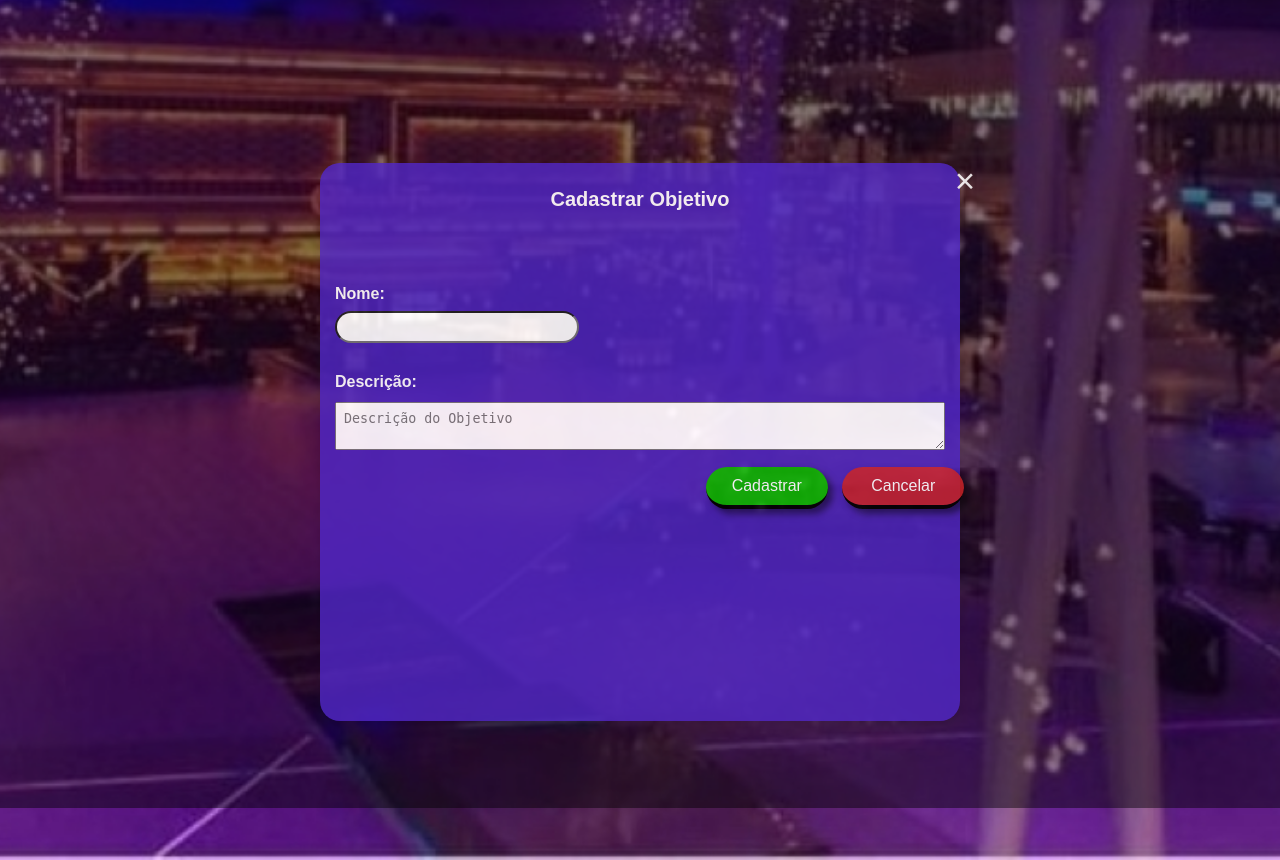
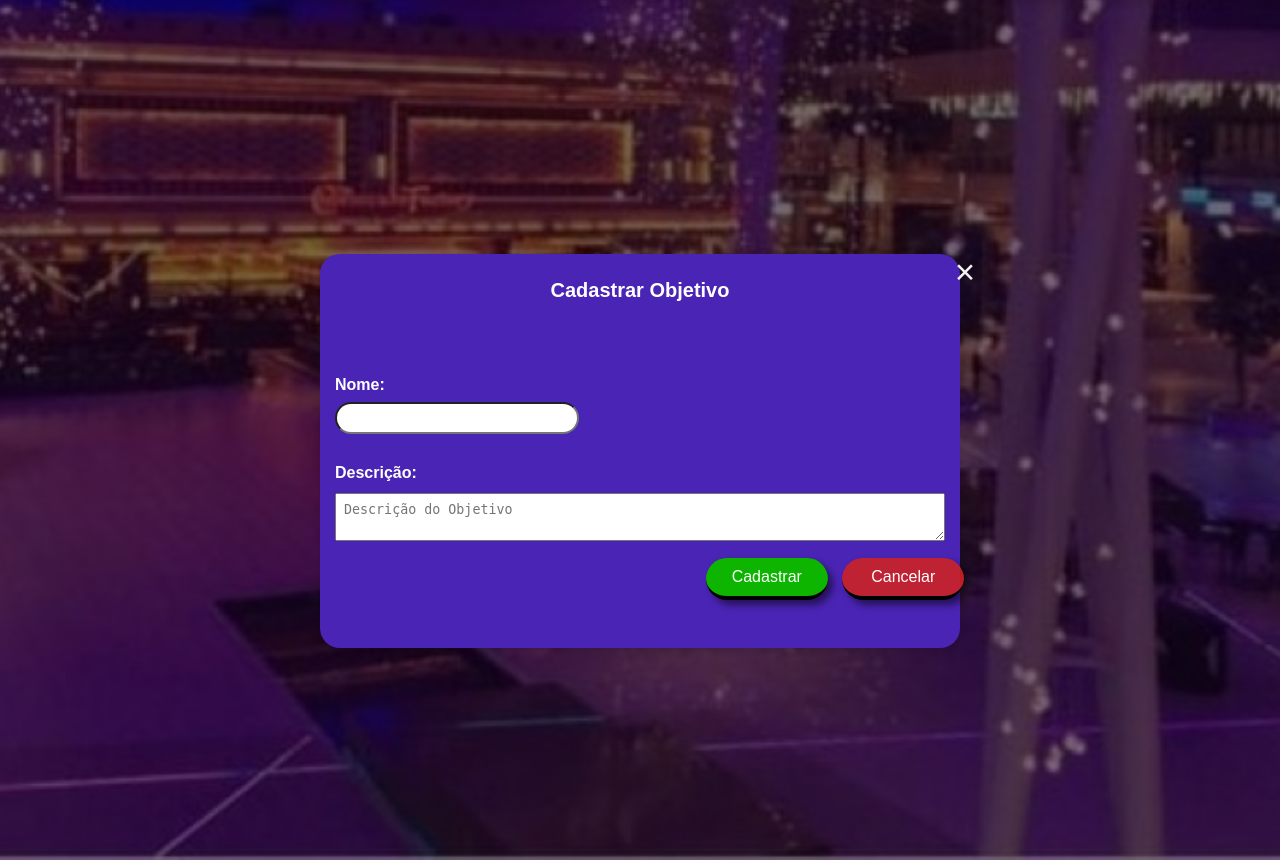
Before and after one commit to andrei817/inovatec, a PHP site: page /objetivo.php in a window 1280 px wide. Shown: the part 70-930 px from the top of the page. Run offline with PHP 8.4, Linux system fonts and the light colour scheme; a stand-in replaces the project's code that opens the database connection.

Commit message:
Update objetivo.php

```diff
--- a/objetivo.php
+++ b/objetivo.php
@@ -73,7 +73,8 @@
   <!-- Conteúdo da página -->
 </div>
 
-<section class="agenda">
+<div class="agenda-evento">
+    <div class="conteudo">
 
     <section class="login-section">
 
```
